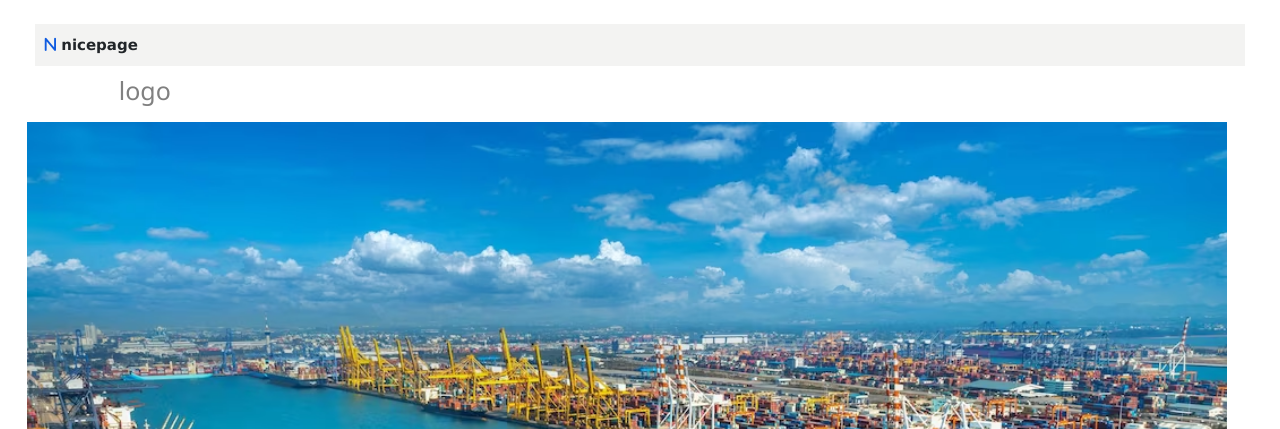
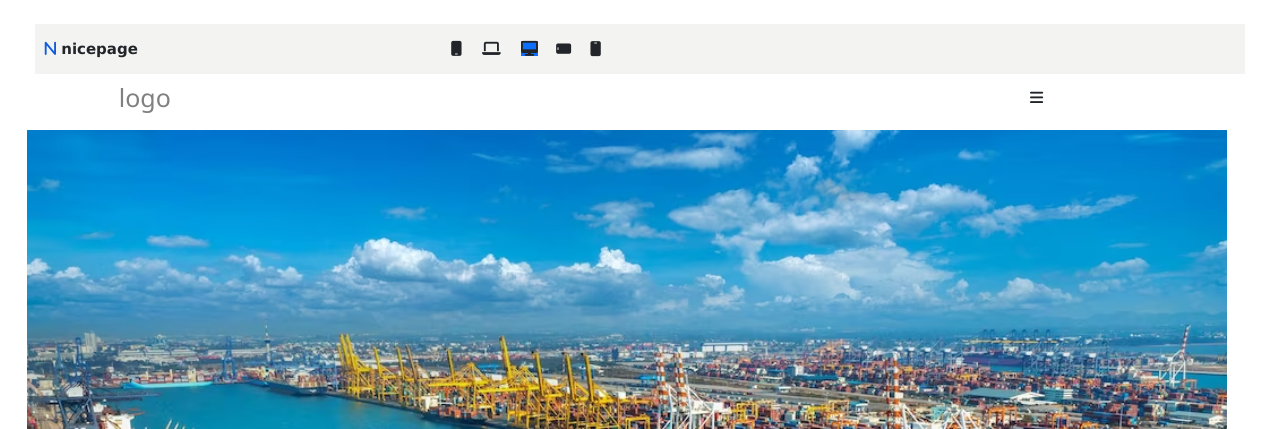
Before and after one commit to Venkat-Gowtham/Capstone_project, a plain HTML site: page Shipping_Solutions/index.html in a window 1280 px wide. Shown: the top 429 px of the page. Drawn offline with nearby package versions, Linux system fonts and the light colour scheme.

Commit message:
final index.html

```diff
--- a/Shipping_Solutions/index.html
+++ b/Shipping_Solutions/index.html
@@ -13,11 +13,17 @@
 		<div class="container-fluid	 bg-white flow">
 			<div class="row m-2">
 				<div class="col r1 ">
-					<i class="fa-solid fa-n" style="color: #105ce0;"></i><span> nicepage</span>
+					<i class="fa-solid fa-n" style="color: #105ce0;"></i><span style="padding-right: 300px;"> nicepage</span>
+					<i class="fa-solid fa-mobile m-2"></i>
+					<i class="fa-solid fa-laptop m-2"></i>
+					<i class="fa-solid fa-desktop m-2 bg-primary"; style="block-size: 15px; background-color: blue;"></i>
+					<i class="fa-solid fa-mobile fa-rotate-90 m-2"></i>
+					<i class="fa-solid fa-mobile fa-rotate-180 m-2"></i>
 				</div>
 			</div>
 			<div class="row m-2" >
 				<h5  class="a">logo</h5>
+				<span style="margin-left: 1000px; margin-top: -35px;"><i class="fa-solid fa-bars"></i></span>
 			</div>
 			<div class="row  image">
 				<!-- <h5>fbdf</h5> -->
```
